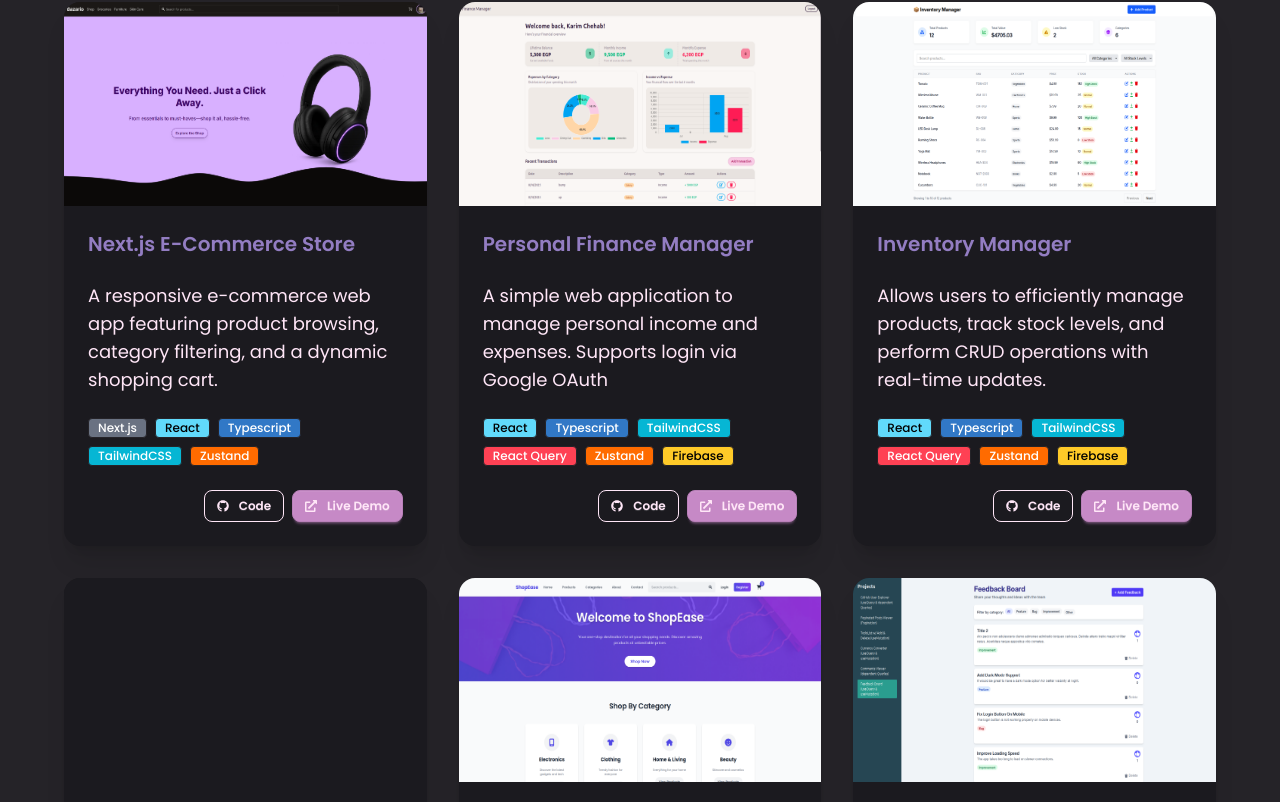
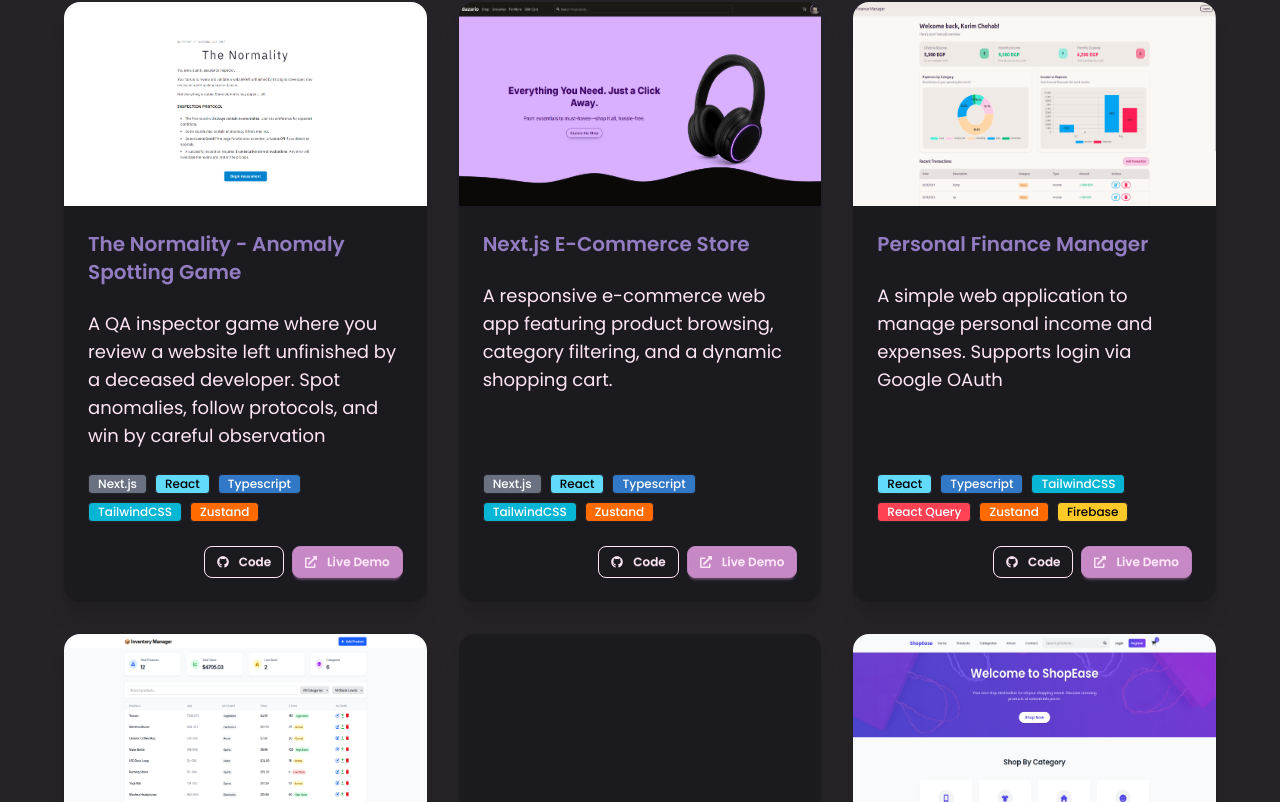
Before and after one commit to KarimChehab2003/personal-portfolio, a React (Vite) app: page / in a window 1280 px wide. Shown: the part 2226-3028 px from the top of the page. Built offline with nearby package versions, Linux system fonts and the light colour scheme.

Commit message:
- Added The Normality project - Updated CV

```diff
--- a/src/constants.ts
+++ b/src/constants.ts
@@ -22,6 +22,7 @@ import shopEaseImage from "./assets/projectImages/e-commerceImage.png";
 import personalFinanceManagerImage from "./assets/projectImages/personal-finance-manager.png";
 import reactQueryProjectsImage from "./assets/projectImages/reactQueryProjects.png";
 import eCommerceNextjsImage from "./assets/projectImages/e-commerce-nextjs.png";
+import theNormalityImage from "./assets/projectImages/the-normality.png"
 
 export const navbarLinks: NavItem[] = [
   { id: "home", label: "Home" },
@@ -105,6 +106,15 @@ export const workExperience: Work[] = [
 ];
 
 export const projects: ProjectItem[] = [
+  {
+    title: "The Normality - Anomaly Spotting Game",
+    description:
+      "A QA inspector game where you review a website left unfinished by a deceased developer. Spot anomalies, follow protocols, and win by careful observation",
+    image: theNormalityImage,
+    technologies: ["Next.js", "React", "Typescript", "TailwindCSS", "Zustand"],
+    codeUrl: "https://github.com/KarimChehab2003/the-normality",
+    liveDemoUrl: "https://the-normality.vercel.app/",
+  },
   {
     title: "Next.js E-Commerce Store",
     description:
```
Also changed, not shown: src/assets/projectImages/the-normality.png (added), 1 other file (tests, documents, lock files or other folders).
